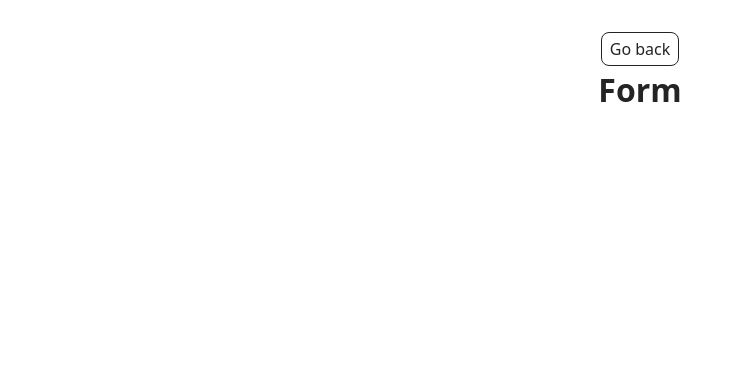
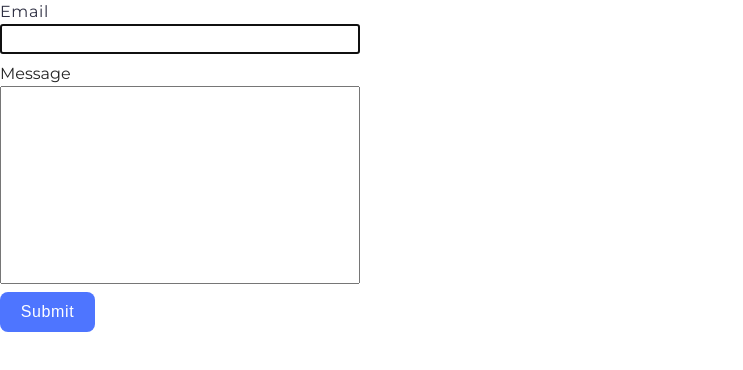
Before and after one commit to yaroslav-stepannikov/goit-js-hw-09, a website built with Vite: page src/2-form.html in a window 1280 px wide. Shown: the whole page, without its empty margins (0-743 px from the left). Built offline with nearby package versions, Linux system fonts and the light colour scheme.

Commit message:
form markup

```diff
--- a/src/2-form.html
+++ b/src/2-form.html
@@ -6,14 +6,36 @@
     <meta name="viewport" content="width=device-width, initial-scale=1.0" />
     <title>Form</title>
     <link rel="stylesheet" href="./css/styles.css" />
+    <link rel="preconnect" href="https://fonts.googleapis.com" />
+    <link rel="preconnect" href="https://fonts.gstatic.com" crossorigin />
+    <link
+      href="https://fonts.googleapis.com/css2?family=Montserrat:ital,wght@0,100..900;1,100..900&display=swap"
+      rel="stylesheet"
+    />
   </head>
   <body>
     <main>
       <div class="container">
-        <a class="back-link" href="./index.html">Go back</a>
-        <h1 class="main-title">Form</h1>
+        <!-- <a class="back-link" href="./index.html">Go back</a>
+        <h1 class="main-title">Form</h1> -->
       </div>
+      <form class="feedback-form" autocomplete="off">
+        <label class="form-label form-text">
+          Email
+          <input class="form-text" type="email" name="email" autofocus />
+        </label>
+        <label class="form-label">
+          Message
+          <textarea
+            class="form-textarea form-text"
+            name="message"
+            rows="8"
+          ></textarea>
+        </label>
+        <button class="form-button form-text" type="submit">Submit</button>
+      </form>
     </main>
+
     <script type="module" src="./js/2-form.js"></script>
   </body>
 </html>
--- a/src/css/base.css
+++ b/src/css/base.css
@@ -22,6 +22,7 @@ body {
   min-width: 100vw;
   min-height: 100vh;
   margin: 0;
+  font-family: 'Montserrat', sans-serif;
 }
 
 main {
@@ -42,3 +43,44 @@ main:has(.back-link) {
 .gallery-item {
   width: calc((100% - 48px) / 3);
 }
+
+.feedback-form {
+  display: flex;
+  flex-direction: column;
+  gap: 8px;
+  width: 360px;
+}
+
+.form-label {
+  display: flex;
+  flex-direction: column;
+}
+
+.form-text {
+  font-size: 16px;
+  line-height: 1.5;
+  letter-spacing: 0.04em;
+  color: #2e2f42;
+}
+
+.form-textarea {
+  resize: none;
+}
+
+.form-button {
+  border-radius: 8px;
+  padding: 8px 16px;
+  width: 95px;
+  height: 40px;
+  background-color: #4e75ff;
+  cursor: pointer;
+  font-weight: 500;
+  color: #fff;
+  border: none;
+  transition: background-color 250ms cubic-bezier(0.4, 0, 0.2, 1);
+}
+
+.form-button:hover,
+.form-button:focus {
+  background-color: #6c8cff;
+}
```
